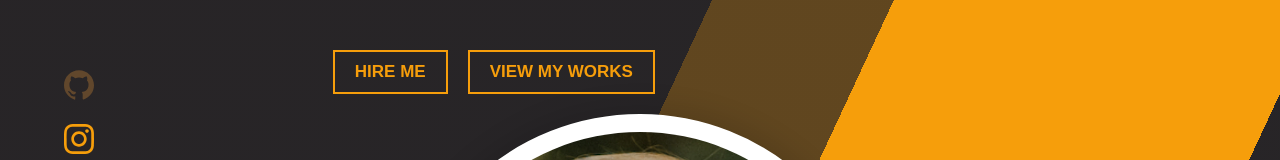
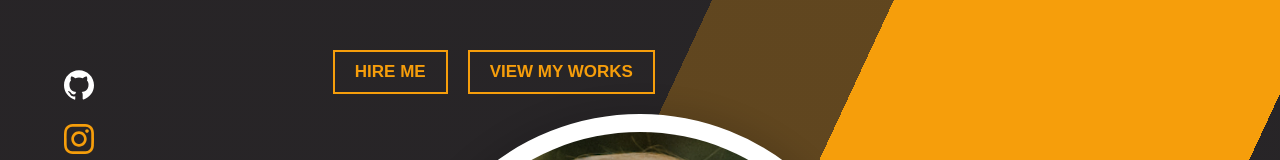
Before and after one commit to ArtemYanchenko/portfolio, a React (Create React App) app: page / in a window 1280 px wide. In both pictures the pointer is over the icon 79 px from the left and 295 px from the top of the page. Shown: the part 210-370 px from the top of the page. Built offline with nearby package versions, Linux system fonts and the light colour scheme; a web font is replaced by a local one.

Commit message:
fix opacity contact block

```diff
--- a/src/main/MainContacts/MainContacts.module.css
+++ b/src/main/MainContacts/MainContacts.module.css
@@ -14,12 +14,14 @@
     width: 30px;
     height: 30px;
     fill:#f69e0b;
+    transition: .2s linear;
 }
 
 .uilGithub:hover {
     width: 30px;
     height: 30px;
-    fill:#61472C;
+    fill:var(--text-color);
+
 }
 
 
```
